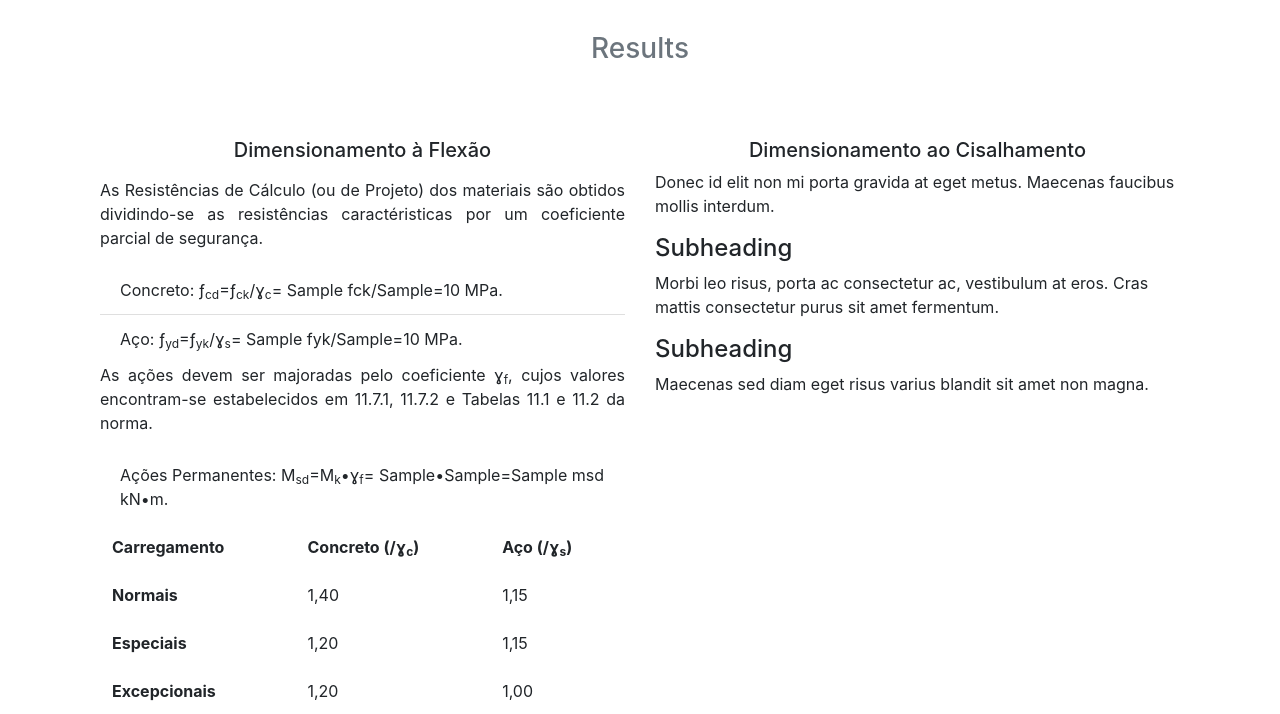
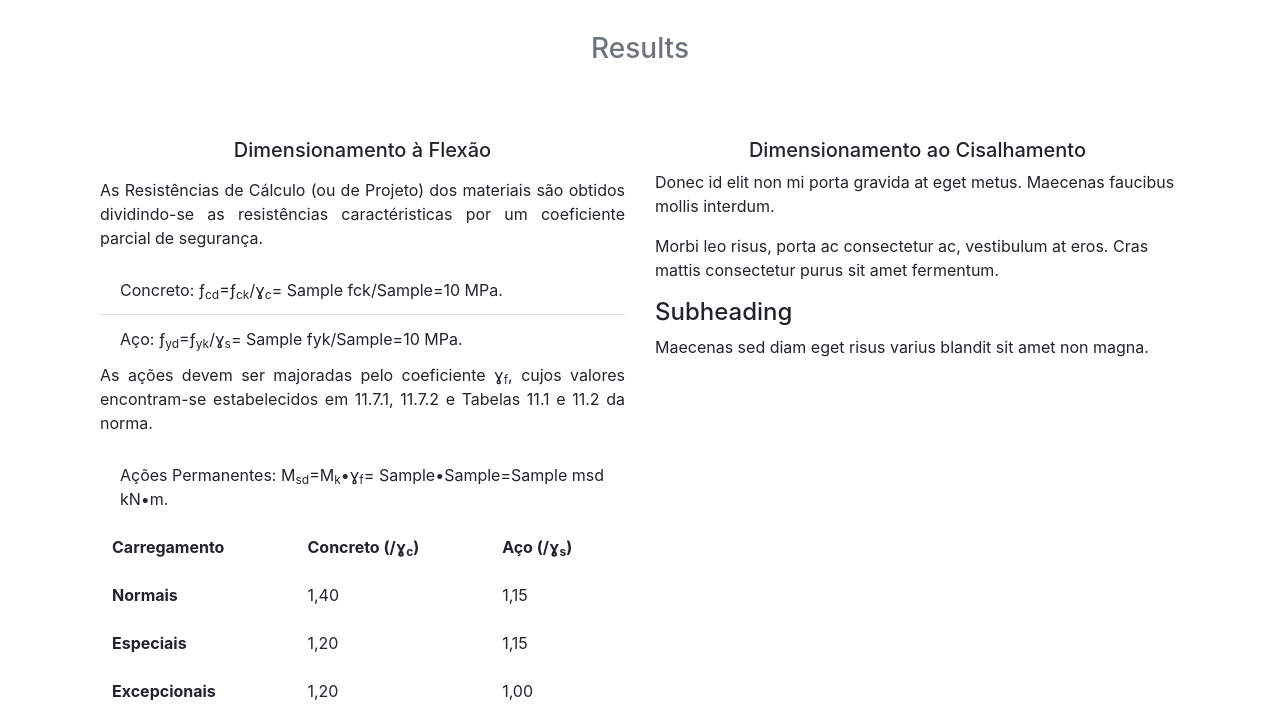
Before and after one commit to iamvitorjesus/artigo, a Flask app: template app/templates/results.html in a window 1280 px wide. Shown: the part 76-790 px from the top of the page. Run offline with Flask 2, Linux system fonts and the light colour scheme; the template is opened without the code that fills it: most values are stand-ins (such as "Sample title", 1, 10 or a date in 2020); parts of the project's set-up code (start-up, migrations or seed data) failed here and were passed over; some libraries are stand-ins or nearby versions.

Commit message:
Thu-25-06-2020-02:57

```diff
--- a/app/templates/results.html
+++ b/app/templates/results.html
@@ -124,7 +124,7 @@
         <h5 class="text-center">Dimensionamento ao Cisalhamento</h5>
         <p>Donec id elit non mi porta gravida at eget metus. Maecenas faucibus mollis interdum.</p>
 
-        <h4>Subheading</h4>
+
         <p>Morbi leo risus, porta ac consectetur ac, vestibulum at eros. Cras mattis consectetur purus sit amet fermentum.</p>
 
         <h4>Subheading</h4>
```
